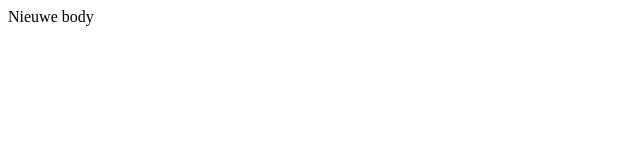
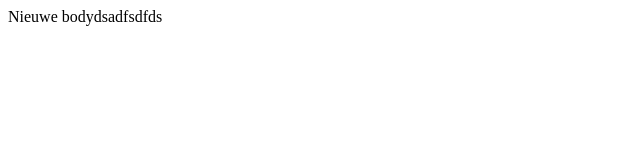
Before and after one commit to nicolaimun89/demoproject, a plain HTML site: page index.html in a window 1280 px wide. Shown: the full height of the page, 0-640 px from the left. Drawn offline with Linux system fonts and the light colour scheme.

Commit message:
Nieuwe body

```diff
--- a/index.html
+++ b/index.html
@@ -5,7 +5,7 @@
     <title>Nieuwe titel</title>
 </head>
 <body>
-Nieuwe body
+Nieuwe bodydsadfsdfds
 
 </body>
 </html>
```
